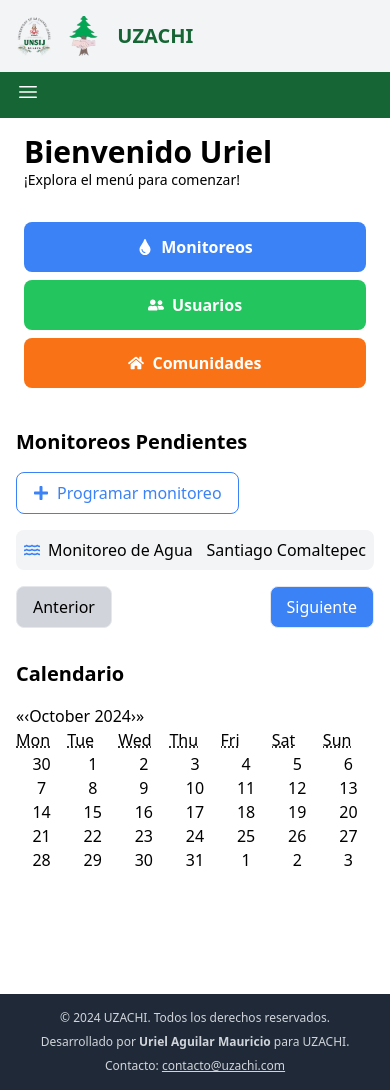
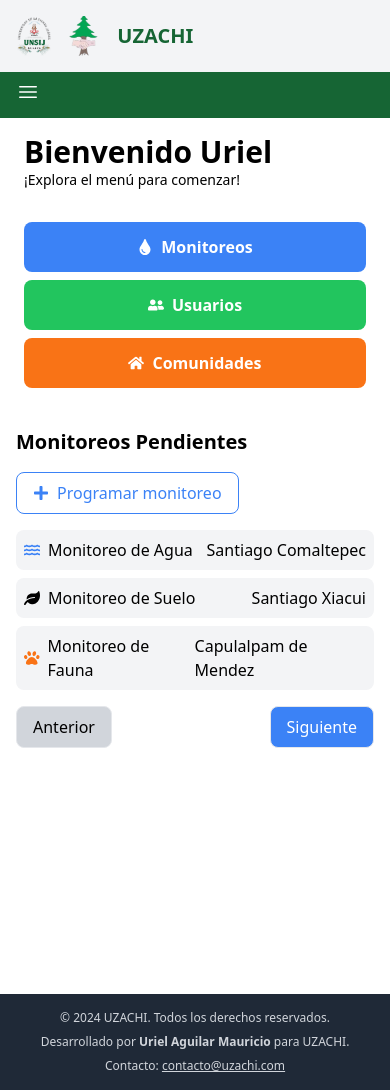
Before and after one commit to Uriel1021/Frtont-End-UZACHI, a React (Vite) app: page /menu in a window 390 px wide. Built offline with nearby package versions, Linux system fonts and the light colour scheme.

Commit message:
Se quito el calendario para pantallas chicas

```diff
--- a/src/components/menu/Menu.jsx
+++ b/src/components/menu/Menu.jsx
@@ -45,7 +45,7 @@ const Menu = () => {
   const updateItemsPerPage = () => {
     const width = window.innerWidth;
     if (width < 640) {
-      setItemsPerPage(1); // Pantallas pequeñas (sm)
+      setItemsPerPage(3); // Pantallas pequeñas (sm)
     } else if (width >= 340 && width < 1024) {
       setItemsPerPage(10); // Pantallas medianas (md)
     } else {
@@ -181,7 +181,7 @@ const Menu = () => {
         </div>
 
         {/* Sección del calendario */}
-        <div className="w-full p-4 bg-white overflow-hidden sm:pb-[50px]"> {/* Añadido padding-bottom en pantallas pequeñas */}
+        <div className="hidden sm:block w-full p-4 bg-white overflow-hidden sm:pb-[50px]"> {/* Añadido padding-bottom en pantallas pequeñas */}
           <h2 className="text-xl font-bold mb-4">Calendario</h2>
           <Calendar onChange={onDateChange} value={selectedDate} className="w-full" />
         </div>
```
